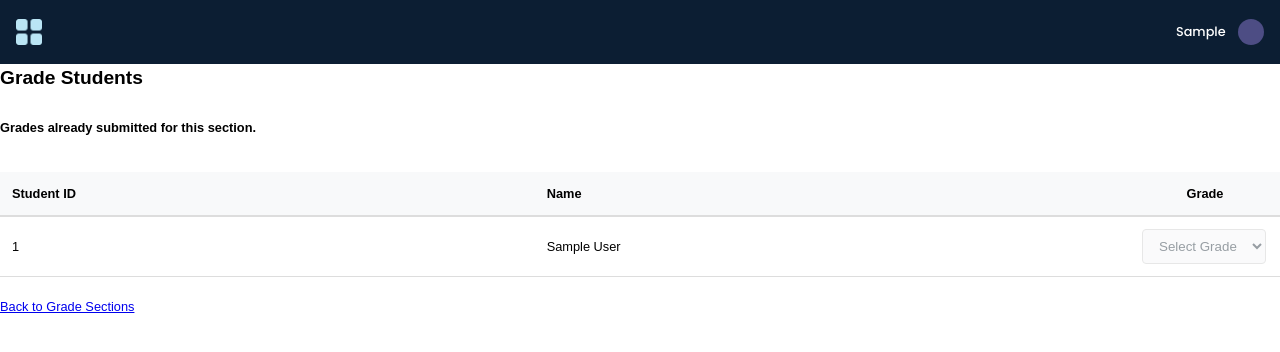
After one commit to 0yousif/SSB-Clone, a Django app: page /faculty/grading/1/ in a window 1280 px wide. The commit adds this page. Shown: the top 352 px of the page. Run offline with Django 5.2, Linux system fonts and the light colour scheme; a user stored in the database is signed in; tables that the repository leaves empty hold one stand-in row (values such as "Sample post").

Commit message:
created grading system

```diff
--- a/SSB/adminstrator/models.py
+++ b/SSB/adminstrator/models.py
@@ -243,9 +243,18 @@ class Attendance(models.Model):
     def __str__(self):
         return f"Attendance {self.attendance_id}"
 
+
+GRADE_CHOICES = (
+    ('A', 'A'),
+    ('B', 'B'),
+    ('C', 'C'),
+    ('D', 'D'),
+    ('F', 'F'),
+)
+
 class Grades(models.Model):
     grade_id = models.AutoField(primary_key=True,null=False)
-    grade = models.CharField(max_length=1)
+    grade = models.CharField(max_length=1, choices=GRADE_CHOICES)
     registration_id = models.ForeignKey(Student_registration, on_delete=models.CASCADE)
     def __str__(this):
-        return this.grade_id
+        return f"{this.grade_id} - {this.grade}"
--- /dev/null
+++ b/SSB/faculty/templates/faculty/grade_students.html
@@ -0,0 +1,126 @@
+{% extends 'base.html' %} {% load static %} {% block content %}
+<style>
+  body {
+    font-family: Arial, sans-serif;
+    margin: 0 auto;
+    line-height: 1.5;
+  }
+
+  select {
+    display: block;
+  }
+
+  h2 {
+    color: #000000;
+    padding-bottom: 10px;
+  }
+
+  .header-row {
+    display: flex;
+    align-items: center;
+    gap: 30px;
+    margin-bottom: 20px;
+  }
+
+  select,
+  button {
+    padding: 8px 12px;
+    border: 1px solid #ddd;
+    border-radius: 4px;
+  }
+
+  button {
+    background: #000000;
+    color: white;
+    cursor: pointer;
+    border: none;
+    padding: 10px 20px;
+    margin-top: 15px;
+  }
+
+  table {
+    width: 100%;
+    border-collapse: collapse;
+    margin: 20px 0;
+  }
+
+  th,
+  td {
+    padding: 12px;
+    text-align: left;
+    border-bottom: 1px solid #ddd;
+  }
+
+  th {
+    background-color: #f8f9fa;
+    font-weight: bold;
+    border-bottom: 2px solid #ddd;
+  }
+
+  .grade-column {
+    text-align: center;
+    width: 150px;
+  }
+
+  .submitted {
+    color: #000000;
+    font-weight: bold;
+    margin: 15px 0;
+  }
+
+  select:disabled {
+    background-color: #f8f9fa;
+    color: #6c757d;
+    cursor: not-allowed;
+  }
+</style>
+
+<h2>Grade Students</h2>
+
+{% if grades_submitted %}
+<div class="submitted">Grades already submitted for this section.</div>
+{% endif %} {% if students %}
+<form method="post">
+  {% csrf_token %}
+
+  <table>
+    <thead>
+      <tr>
+        <th>Student ID</th>
+        <th>Name</th>
+        <th class="grade-column">Grade</th>
+      </tr>
+    </thead>
+    <tbody>
+      {% for student in students %}
+      <tr>
+        <td>{{ student.student.profile.academic_number }}</td>
+        <td>
+          {{ student.student.profile.first_name }}
+          {{student.student.profile.last_name }}
+        </td>
+        <td class="grade-column">
+          <select name="grade_{{ student.registration }}" {% if grades_submitted %}disabled{% endif%}>
+            <option value="">Select Grade</option>
+            <option value="A">A</option>
+            <option value="B">B</option>
+            <option value="C">C</option>
+            <option value="D">D</option>
+            <option value="F">F (Fail)</option>
+          </select>
+        </td>
+      </tr>
+      {% endfor %}
+    </tbody>
+  </table>
+
+  {% if not grades_submitted %}
+  <button type="submit" name="submit_grades">Submit Grades</button>
+  {% endif %}
+</form>
+{% else %}
+<p>No students found in this section.</p>
+{% endif %}
+
+<a href="{% url 'grade_sections' %}">Back to Grade Sections</a>
+{% endblock %}
--- a/SSB/faculty/urls.py
+++ b/SSB/faculty/urls.py
@@ -6,9 +6,17 @@ urlpatterns = [
     path('students/', views.student_lookup, name='student_lookup'),
     path('students/<int:student_id>/', views.student_detail, name='student_detail'),
     path('attendance/', views.take_attendance, name='take_attendance'),
+
+
     path('sections/', views.tutor_sections, name='tutor_sections'),
     path('sections/students/<int:crn>/', views.section_students, name='section_students'),
 
 
 
+    path('grading/<int:crn>/', views.grade_students, name='grade_students'),
+    path('grading/', views.grade_sections, name='grade_sections'),
+
+
+
+
 ]
--- a/SSB/faculty/views.py
+++ b/SSB/faculty/views.py
@@ -1,6 +1,6 @@
 from django.shortcuts import render, redirect
 from django.contrib.auth.decorators import login_required
-from adminstrator.models import Profile, Attendance, Student_registration, Section, Semester
+from adminstrator.models import Profile, Attendance, Student_registration, Section, Semester, Grades
 from django.utils import timezone
 
 @login_required
@@ -80,16 +80,62 @@ def tutor_sections(request):
             tutor=request.user,
             semester=current_semester
         ).select_related('course', 'course__department')
-    else:
-        sections = Section.objects.none()
-
 
     return render(request, 'faculty/tutor_sections.html',        {'sections': sections , 'current_semester':current_semester,})
+
 
 @login_required
 def section_students(request, crn):
     section = Section.objects.get(crn=crn, tutor=request.user)
     students = Student_registration.objects.filter(crn=section)
 
-    return render(request, 'faculty/section_students.html', {    'section': section,
+    return render(request, 'faculty/section_students.html', {'section': section,
         'students': students,})
+
+
+
+@login_required
+def grade_students(request, crn):
+    section = Section.objects.get(crn=crn, tutor=request.user)
+    students = Student_registration.objects.filter(crn=section)
+    grades_submitted = Grades.objects.filter(registration_id__crn=section).exists()
+
+    if request.method == 'POST' and not grades_submitted:
+        for student in students:
+            grade_value = request.POST.get(f'grade_{student.registration}')
+            if grade_value:
+                Grades.objects.update_or_create(
+                    registration_id=student,
+                    defaults={'grade': grade_value}
+                )
+
+                if grade_value == 'F':
+                    student.registration_status = 'failed'
+
+                    profile = student.student.profile
+                    course_credits = section.course.credit_hours
+                    profile.total_credits_earned = max(0, profile.total_credits_earned - course_credits)
+                    profile.save()
+
+                elif student.registration_status == 'failed':
+                    student.registration_status = 'active'
+
+                student.save()
+
+        grades_submitted = True
+
+    return render(request, 'faculty/grade_students.html', {
+        'section': section,
+        'students': students,
+        'grades_submitted': grades_submitted,
+    })
+
+@login_required
+def grade_sections(request):
+    current_semester = Semester.objects.get(is_current=True)
+    sections = Section.objects.filter(tutor=request.user, semester=current_semester)
+    return render(request, 'faculty/grade_sections.html', {
+        'sections': sections,
+        'current_semester': current_semester,
+
+    })
--- a/SSB/templates/base.html
+++ b/SSB/templates/base.html
@@ -20,9 +20,12 @@
       href="https://fonts.googleapis.com/css2?family=Roboto:ital,wght@0,100..900;1,100..900&display=swap"
       rel="stylesheet"
     />
-    <link rel="preconnect" href="https://fonts.googleapis.com">
-    <link rel="preconnect" href="https://fonts.gstatic.com" crossorigin>
-    <link href="https://fonts.googleapis.com/css2?family=Montserrat:ital,wght@0,100..900;1,100..900&family=Roboto:ital,wght@0,100..900;1,100..900&display=swap" rel="stylesheet">
+    <link rel="preconnect" href="https://fonts.googleapis.com" />
+    <link rel="preconnect" href="https://fonts.gstatic.com" crossorigin />
+    <link
+      href="https://fonts.googleapis.com/css2?family=Montserrat:ital,wght@0,100..900;1,100..900&family=Roboto:ital,wght@0,100..900;1,100..900&display=swap"
+      rel="stylesheet"
+    />
     <script src="https://cdnjs.cloudflare.com/ajax/libs/materialize/1.0.0/js/materialize.min.js"></script>
     <!-- End of google fonts -->
   </head>
@@ -47,7 +50,7 @@
         </button>
       </div>
       <div class="side-bar-element-container">
-      {% if user.profile.user_type == 'student' %}
+        {% if user.profile.user_type == 'student' %}
 
         <p>Student</p>
         <button
@@ -109,9 +112,8 @@
           Payment
         </button>
 
-              {% endif %}
-      {% if user.profile.user_type == 'tutor' %}
- <p>Faculty</p>
+        {% endif %} {% if user.profile.user_type == 'tutor' %}
+        <p>Faculty</p>
         <button
           onclick="document.location.href = '{% url 'student_lookup' %}'"
           class="poppins-semibold"
@@ -128,26 +130,22 @@
           onclick="document.location.href = '{% url 'tutor_sections' %}'"
           class="poppins-semibold"
         >
-          <img src="{% static 'icons/menu-board.png' %}" alt="" />Enrolled sections
+          <img src="{% static 'icons/menu-board.png' %}" alt="" />Enrolled
+          sections
         </button>
         <button
-          onclick="document.location.href = '{% url 'dashboard' %}'"
+          onclick="document.location.href = '{% url 'grade_sections' %}'"
           class="poppins-semibold"
         >
           <img src="{% static 'icons/trend-up.png' %}" alt="" />assign grades
         </button>
-        <button
-          onclick="document.location.href = '{% url 'dashboard' %}'"
-          class="poppins-semibold"
-        >
-      {% endif %}
 
+        {% endif %}
       </div>
 
       <div class="side-bar-element-container">
         {% block admin_nav %} {% endblock %}
       </div>
-
 
       <div class="side-bar-element-container">
         <p>Settings</p>
```
Also changed, not shown: SSB/faculty/templates/faculty/grade_sections.html (added, +64 -0 lines).
